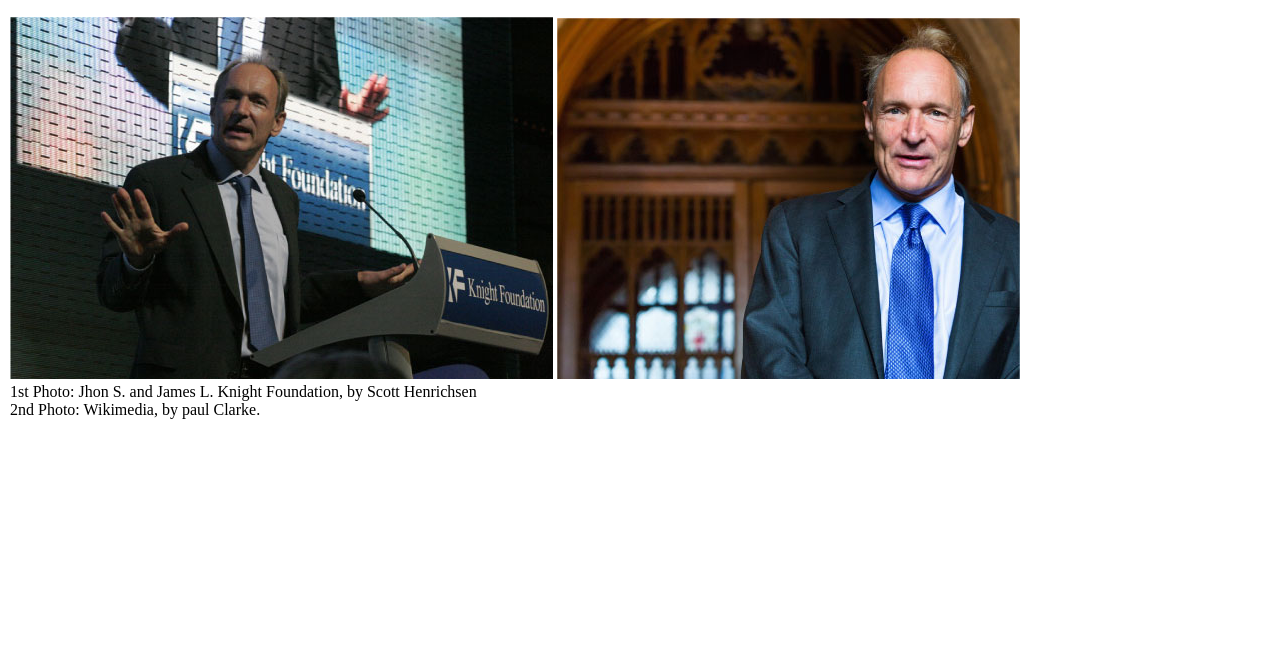
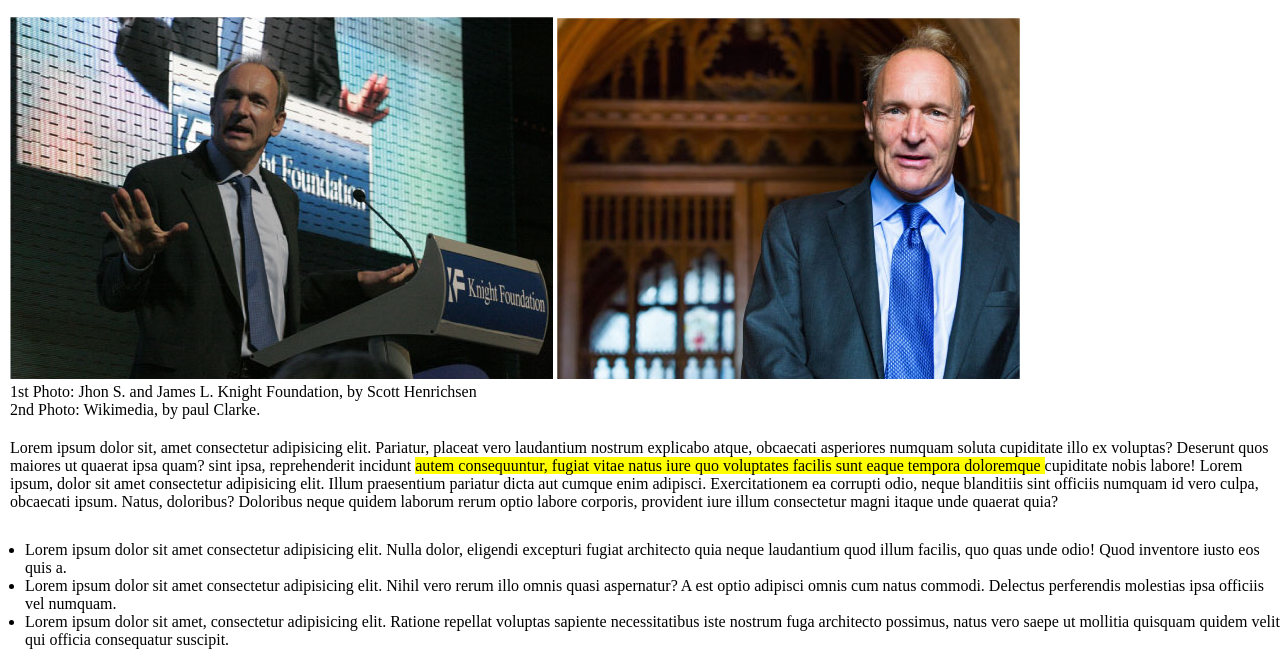
Before and after one commit to AndreaC25/html-css-booleaner, a plain HTML site: page index.html in a window 1280 px wide. Shown: the part 139-800 px from the top of the page. Drawn offline with Linux system fonts and the light colour scheme.

Commit message:
Fine inserimento paragrafo

```diff
--- a/index.html
+++ b/index.html
@@ -44,6 +44,28 @@
     </figcaption>
 </figure>
 
+<!--Inserimento paragrafo-->
+<section class="paragrafo">
+
+    <p>
+        Lorem ipsum dolor sit, amet consectetur adipisicing elit. Pariatur, placeat vero laudantium nostrum explicabo atque, obcaecati asperiores numquam soluta cupiditate illo ex voluptas?
+        Deserunt quos maiores ut quaerat ipsa quam?  sint ipsa, reprehenderit incidunt <mark>autem consequuntur, fugiat vitae natus iure quo voluptates facilis sunt eaque tempora doloremque </mark> cupiditate nobis labore!
+        Lorem ipsum, dolor sit amet consectetur adipisicing elit. Illum praesentium pariatur dicta aut cumque enim adipisci. Exercitationem ea corrupti odio, neque blanditiis sint officiis numquam id vero culpa, obcaecati ipsum.
+        Natus, doloribus? Doloribus neque quidem laborum rerum optio labore corporis, provident iure illum consectetur magni itaque unde quaerat quia?
+    </p>
+
+
+    <ul>
+        <li>Lorem ipsum dolor sit amet consectetur adipisicing elit. Nulla dolor, eligendi excepturi fugiat architecto quia neque laudantium quod illum facilis, quo quas unde odio! Quod inventore iusto eos quis a.</li>
+        <li>Lorem ipsum dolor sit amet consectetur adipisicing elit. Nihil vero rerum illo omnis quasi aspernatur? A est optio adipisci omnis cum natus commodi. Delectus perferendis molestias ipsa officiis vel numquam.</li>
+        <li>Lorem ipsum dolor sit amet, consectetur adipisicing elit. Ratione repellat voluptas sapiente necessitatibus iste nostrum fuga architecto possimus, natus vero saepe ut mollitia quisquam quidem velit qui officia consequatur suscipit.</li>
+
+    </ul>
+ </section>
+
+ <!--Fine Paragrafo-->
+
+
 
 </body>
 </html>
--- a/style.css
+++ b/style.css
@@ -30,4 +30,18 @@
    figure{
         margin-left: 10px;
         margin-top: 20px;
+
    }
+
+   /*section modifiche*/
+   .paragrafo{
+    margin-left: 10px;
+    margin-top: 20px;
+
+   }
+
+   ul{
+    margin-left: 15px;
+    margin-top: 30px;
+   }
+   /*fine section modifiche*/
```
